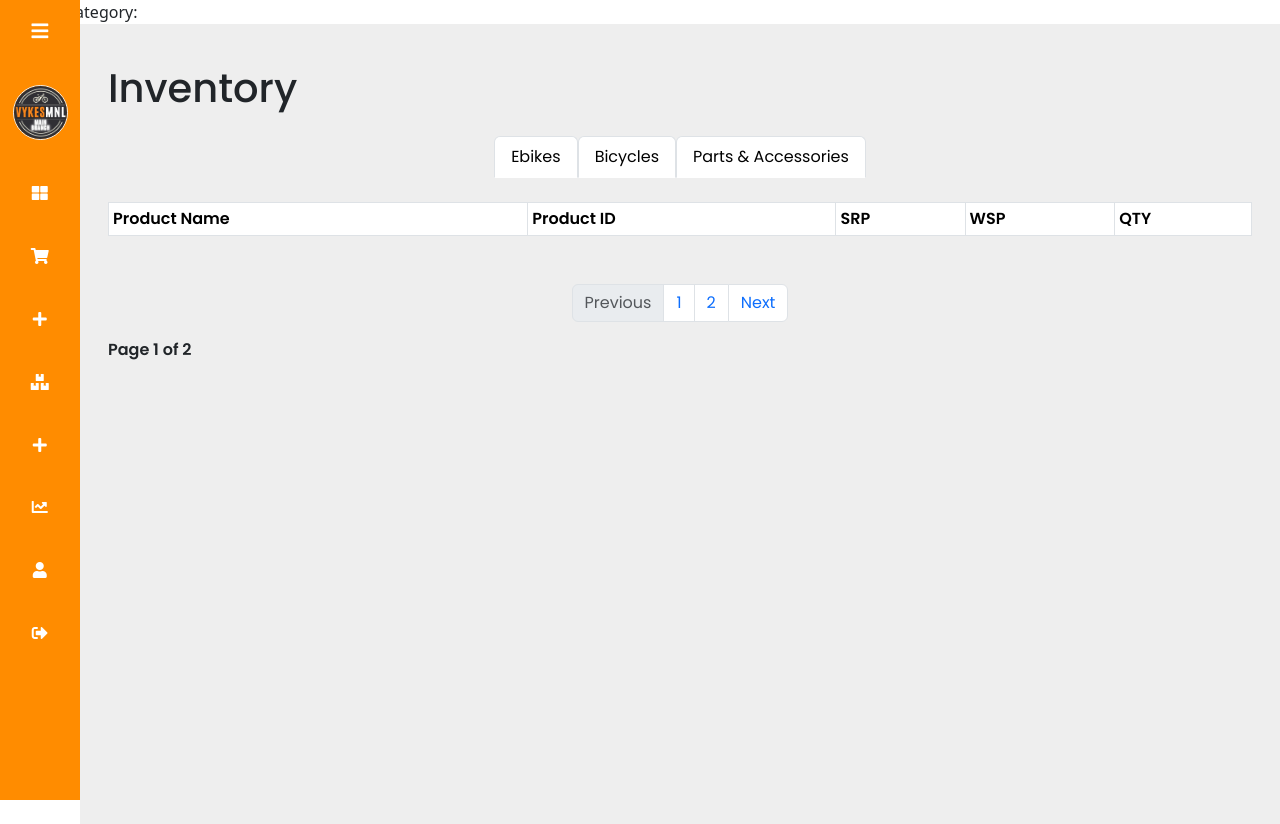
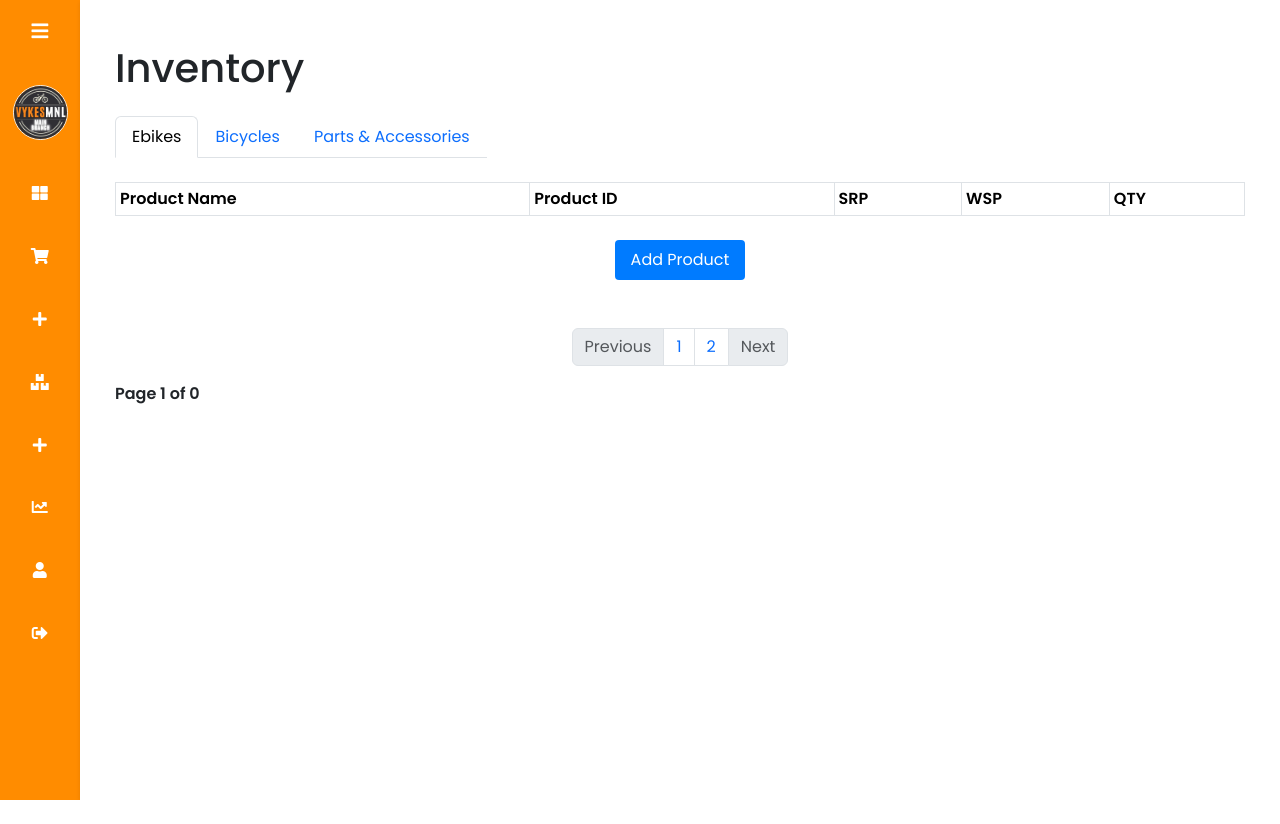
Before and after one commit to ordcacai/bikeshop-ims, a PHP site: page /admin/inventory.php in a window 1280 px wide. After the commit the page ends 800 px from the top, so only its background shows below. Run offline with PHP 8.4, Linux system fonts and the light colour scheme; a user stored in the database is signed in; data comes from the database, SQL or seed files in the repository; lists and menus that the app fills with data are empty.

Commit message:
product details added

```diff
--- a/admin/inventory.php
+++ b/admin/inventory.php
@@ -9,27 +9,23 @@
 
 <?php
 
-    // 1. Determine page number
+// Determine page number
 $page_no = isset($_GET['page_no']) ? $_GET['page_no'] : 1;
 
-    // 2. Return total number of products
-    $stmt1 = $conn->prepare("SELECT COUNT(*) AS total_records FROM products");
-    $stmt1->execute();
-    $stmt1->bind_result($total_records);
-    $stmt1->store_result();
-    $stmt1->fetch();
+// Return the total number of records for the selected category
+$category = isset($_GET['category']) ? $_GET['category'] : 'Ebike';
+$category_condition = '';
 
-    // 3. Return the total number of records for the selected category
-    $category = isset($_GET['category']) ? $_GET['category'] : '';
-    echo "Selected category: " . $category;
-
-    if ($category != '') {
-        $stmt1 = $conn->prepare("SELECT COUNT(*) AS total_records FROM products WHERE product_category = ?");
-        $stmt1->bind_param("s", $category);
-    } else {
-        $stmt1 = $conn->prepare("SELECT COUNT(*) AS total_records FROM products");
+if ($category === 'Ebike') {
+    $category_condition = "WHERE product_category = 'Ebike'";
+} else if ($category === 'bicycles') {
+    $category_condition = "WHERE product_category = 'Bike'";
+} else if ($category === 'parts_accessories') {
+    $category_condition = "WHERE product_category = 'parts'";
 }
 
+// Count the total number of records
+$stmt1 = $conn->prepare("SELECT COUNT(*) AS total_records FROM products $category_condition");
 $stmt1->execute();
 $stmt1->bind_result($total_records);
 $stmt1->store_result();
@@ -37,43 +33,50 @@
 
 // Default values
 $total_records_per_page = 5;
-    $offset = ($page_no - 1) * $total_records_per_page;
-    $previous_page = $page_no - 1;
-    $next_page = $page_no + 1;
-    $adjacents = 2;
 $total_no_of_pages = ceil($total_records / $total_records_per_page);
 
-    /// 4. Get products based on category and pagination
-    $category = isset($_GET['category']) ? $_GET['category'] : '';
-    if ($category === 'bike') {
-        $stmt2 = $conn->prepare("SELECT * FROM products WHERE product_category = 'Bike' LIMIT ?, ?");
+// Validate and adjust page number if out of range
+$page_no = max(1, min($page_no, $total_no_of_pages));
+
+// Calculate the offset
+$offset = ($page_no - 1) * $total_records_per_page;
+
+// Get products based on category and pagination
+$category_condition = "";
+$params = array($offset, $total_records_per_page);
+
+if ($category === 'Ebike') {
+    $category_condition = "WHERE product_category = 'Ebike'";
 } else if ($category === 'bicycles') {
-        $stmt2 = $conn->prepare("SELECT * FROM products WHERE product_category = 'Bike' LIMIT ?, ?");
+    $category_condition = "WHERE product_category = 'Bike'";
 } else if ($category === 'parts_accessories') {
-        $stmt2 = $conn->prepare("SELECT * FROM products WHERE product_category = 'parts' LIMIT ?, ?");
-    } else {
-        $stmt2 = $conn->prepare("SELECT * FROM products WHERE product_category = 'bikes' LIMIT ?, ?");
+    $category_condition = "WHERE product_category = 'parts'";
 }
-    $stmt2->bind_param("ii", $offset, $total_records_per_page);
+
+$query = "SELECT * FROM products $category_condition LIMIT ?, ?";
+$stmt2 = $conn->prepare($query);
+$stmt2->bind_param("ii", ...$params);
 $stmt2->execute();
 $products = $stmt2->get_result();
+
 ?>
 <?php include('sidemenu.php'); ?>
 
 <div class="main-content">
         <div class="container-fluid">
             <h1 class="my-4">Inventory</h1>
-            <!-- Centered Tab Menu -->
-<div class="d-flex justify-content-center mb-4">
+
+           <!--Tab Menu -->
+           <div class="d-flex justify-content-left mb-4">
     <ul class="nav nav-tabs">
         <li class="nav-item">
-            <a class="nav-link <?php echo ((!isset($_GET['category']) || $_GET['category'] === 'bike') ? 'active' : ''); ?>" href="?category=bike">Ebikes</a>
+            <a class="nav-link <?= ($category === 'Ebike' || $category === '') ? 'active' : ''; ?>" href="?category=Ebike&page_no=<?= $page_no ?>">Ebikes</a>
         </li>
         <li class="nav-item">
-            <a class="nav-link <?php echo ((!isset($_GET['category']) || $_GET['category'] === 'bicycles') ? 'active' : ''); ?>" href="?category=bicycles">Bicycles</a>
+            <a class="nav-link <?= ($category === 'bicycles') ? 'active' : ''; ?>" href="?category=bicycles&page_no=<?= $page_no ?>">Bicycles</a>
         </li>
         <li class="nav-item">
-            <a class="nav-link <?php echo ((!isset($_GET['category']) || $_GET['category'] === 'parts_accessories') ? 'active' : ''); ?>" href="?category=parts_accessories">Parts & Accessories</a>
+            <a class="nav-link <?= ($category === 'parts_accessories') ? 'active' : ''; ?>" href="?category=parts_accessories&page_no=<?= $page_no ?>">Parts & Accessories</a>
         </li>
     </ul>
 </div>
@@ -144,27 +147,32 @@
                     </tbody>
                 </table>
 
+                   <!-- Add Product button -->
+    <div class="text-center mt-4">
+        <a href="add_product.php" class="btn btn-primary">Add Product</a>
+    </div>
+</div>
+
                 <nav aria-label="Page navigation example" class="text-center">
                     <ul class="pagination mt-5 justify-content-center">
                         <li class="page-item">
-                            <a class="page-link <?= ($page_no <= 1) ? 'disabled' : ''; ?> " <?= ($page_no > 1) ? 'href=?page_no=' .$previous_page : ''; ?>>Previous</a>
+                            <a class="page-link <?= ($page_no <= 1) ? 'disabled' : ''; ?> " <?= ($page_no > 1) ? 'href="?category=' . $category . '&page_no=' .$previous_page : ''; ?>>Previous</a>
                         </li>
 
+                        <li class="page-item"><a href="?category=<?= $category ?>&page_no=1" class="page-link">1</a></li>
+                        <li class="page-item"><a href="?category=<?= $category ?>&page_no=2" class="page-link">2</a></li>
 
-                        <li class="page-item"><a href="?page_no=1" class="page-link">1</a></li>
-                        <li class="page-item"><a href="?page_no=2" class="page-link">2</a></li>
-
-                            <?php if($page_no >= 3) { ?>
+                        <?php if ($page_no >= 3) { ?>
                             <li class="page-item"><a href="#" class="page-link">...</a></li>
-                                <li class="page-item"><a href="?page_no=<?= $page_no; ?>" class="page-link"><?= $page_no; ?></a></li>
+                            <li class="page-item"><a href="?category=<?= $category ?>&page_no=<?= $page_no; ?>" class="page-link"><?= $page_no; ?></a></li>
                         <?php } ?>
 
                         <li class="page-item">
-                        <a class="page-link <?= ($page_no >= $total_no_of_pages) ? 'disabled' : ''; ?> " <?= ($page_no < $total_no_of_pages) ? 'href=?page_no=' .$next_page : ''; ?>>Next</a>
+                            <a class="page-link <?= ($page_no >= $total_no_of_pages) ? 'disabled' : ''; ?> " <?= ($page_no < $total_no_of_pages) ? 'href="?category=' . $category . '&page_no=' .$next_page : ''; ?>>Next</a>
                         </li>
-
                     </ul>
                 </nav>
+
 
                 <div class="p-10">
                     <strong>Page <?= $page_no; ?> of <?= $total_no_of_pages ?></strong>
--- a/assets/css/admin_style.css
+++ b/assets/css/admin_style.css
@@ -251,3 +251,111 @@
     width: 100%;
     overflow-x: auto;
 }
+
+/* CSS for product details page */
+.product-price {
+    font-weight: bold;
+    color: #000000; /* Adjust the color to your preference */
+  }
+
+
+  .mt-4 {
+    margin-top: 1rem;
+  }
+
+  /* Adjust the styling of the buttons as per your preference */
+  .btn {
+    display: inline-block;
+    padding: 8px 16px;
+    text-decoration: none;
+    border-radius: 4px;
+    color: #fff;
+    background-color: #007bff;
+    border: none;
+    cursor: pointer;
+  }
+
+  .btn-secondary {
+    background-color: #6c757d;
+  }
+
+  .btn-primary:hover,
+  .btn-secondary:hover {
+    background-color: #0056b3;
+  }
+
+  /* Adjust the styling of the main content container as per your preference */
+  .main-content {
+    padding: 20px;
+    background-color: #fff;
+    box-shadow: 0 2px 4px rgba(0, 0, 0, 0.1);
+  }
+
+  /* Adjust the styling of the container fluid as per your preference */
+  .container-fluid {
+    max-width: 1200px;
+    margin-left: auto;
+    margin-right: auto;
+    padding-left: 15px;
+    padding-right: 15px;
+  }
+
+  /* Adjust the styling of the row as per your preference */
+  .row {
+    display: flex;
+    flex-wrap: wrap;
+    margin-right: -15px;
+    margin-left: -15px;
+  }
+
+  /* Adjust the styling of the columns as per your preference */
+  .col-md-6 {
+    flex-basis: 50%;
+    max-width: 50%;
+    padding-right: 15px;
+    padding-left: 15px;
+  }
+
+  /* Adjust the styling of the image as per your preference */
+  .img-fluid {
+    max-width: 100%;
+    height: auto;
+  }
+
+  /* Adjust the styling of the page heading as per your preference */
+  .my-4 {
+    margin-top: 2rem;
+    margin-bottom: 2rem;
+  }
+
+  /* Adjust the styling of the horizontal rule as per your preference */
+  hr {
+    margin-top: 1.5rem;
+    margin-bottom: 1.5rem;
+    border: 0;
+    border-top: 1px solid #eee;
+  }
+
+  .product-details-container {
+    display: flex;
+    align-items: flex-start; /* Adjust alignment as needed */
+}
+
+.product-image {
+    flex: 0 0 auto;
+    max-width: 400px; /* Adjust the maximum width as desired */
+    margin-right: 50px; /* Add margin to create space between the image and details */
+}
+
+.product-info {
+    flex: 1 1 auto;
+}
+
+.specifications-box {
+    margin-top: 20px; /* Add margin to create space between the details and specifications */
+}
+
+.buttons-container {
+    margin-top: 20px; /* Add margin to create space between the specifications and buttons */
+}
+/*line255 added
```
Also changed, not shown: admin/product_details.php (+27 -9 lines), assets/imgs/Test1.jpeg (added), assets/imgs/Test2.jpeg (added), assets/imgs/Test3.jpeg (added), assets/imgs/Test4.jpeg (added). Lines whose indentation alone changed are shown as unchanged.
